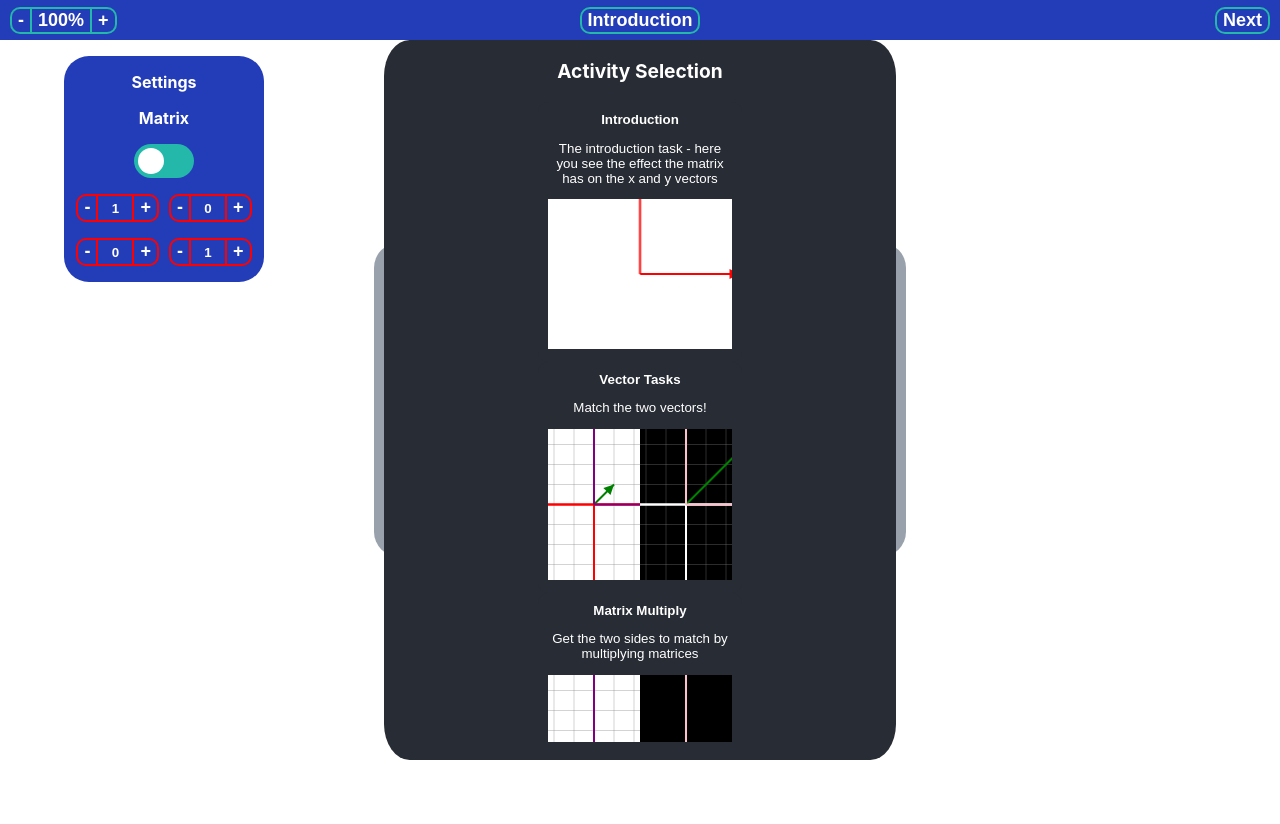
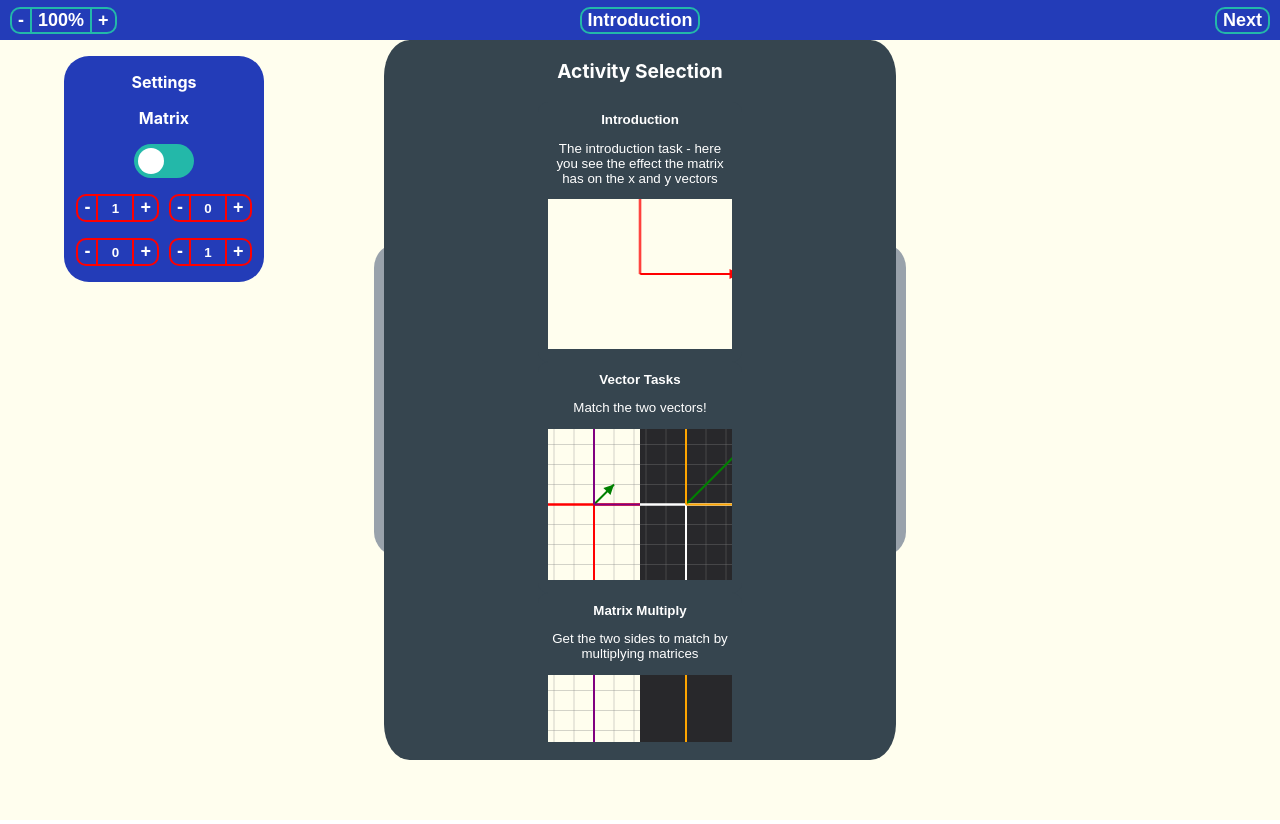
Before and after one commit to SimpsonThomas/maths-web, a React (Create React App) app: page / in a window 1280 px wide. Both pictures are taken after a click on the button "Introduction". Built offline with nearby package versions, Linux system fonts and the light colour scheme.

Commit message:
Some colour changes

```diff
--- a/src/App.css
+++ b/src/App.css
@@ -101,7 +101,7 @@
   height: 90vh;
   top: 5vh;
   right: 30vw;
-  background-color: #282c34;
+  background-color: #36454F;
   opacity: 1;
   border-radius: 5%;
   z-index:100000;
@@ -128,12 +128,16 @@
   text-align: center;
   color: white;
   padding: 10px;
-  background-color: #282c34;
+  background-color: #36454F;
   border-radius: 10px;
   border-width: 0px;
-  transition: background-color 0.25s;
+  transition: background-color 0.5s;
   width:100%;
   height: 100%;
+}
+
+.selectionButton:hover {
+  background-color: #353935;
 }
 
 .activityDescription {
--- a/src/Components/activities/Tasks.js
+++ b/src/Components/activities/Tasks.js
@@ -128,7 +128,7 @@ const Tasks = props => {
         else {
             render(context1, canvas1, mat, vec)
         }
-        render(context2, canvas2,state.matrixEnd.new, state.vecEnd, 'black', {minor:'white',major:'white',minorSec:'grey',axis:'pink'})
+        render(context2, canvas2,state.matrixEnd.new, state.vecEnd, '#28282B', {minor:'#FFFEEE',major:'white',minorSec:'grey',axis:'orange'})
 
         return () => {
             window.cancelAnimationFrame(animationFrameId)
--- a/src/Components/canvas.js
+++ b/src/Components/canvas.js
@@ -150,7 +150,7 @@ const Canvas = props => {
             render(mainContext, mainCanvas, mat)
         }
 
-        render(smallContext, smallCanvas,saveMatrix, 'black', {minor:'white',major:'white', colourAxis:'pink'})
+        render(smallContext, smallCanvas,saveMatrix, '#28282B', {minor:'#FFFEEE',major:'white', colourAxis:'orange'})
 
         return () => {
             window.cancelAnimationFrame(animationFrameId)
--- a/src/Components/constants/constants.js
+++ b/src/Components/constants/constants.js
@@ -3,7 +3,7 @@ const gridProps = {
     majorAxColour: 'red', // default colours
     minorAxColour: 'black',
     minorAxSecColour: 'grey',
-    backgroundColour: 'white',
+    backgroundColour: '#FFFEEE',
     vectorColour: 'green',
     colourAxis:'purple',
 }
```
